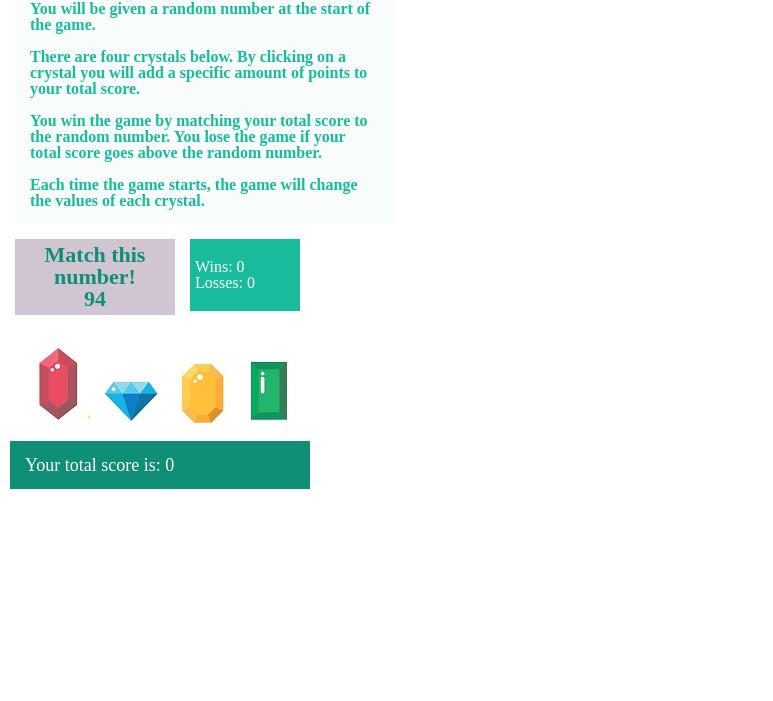
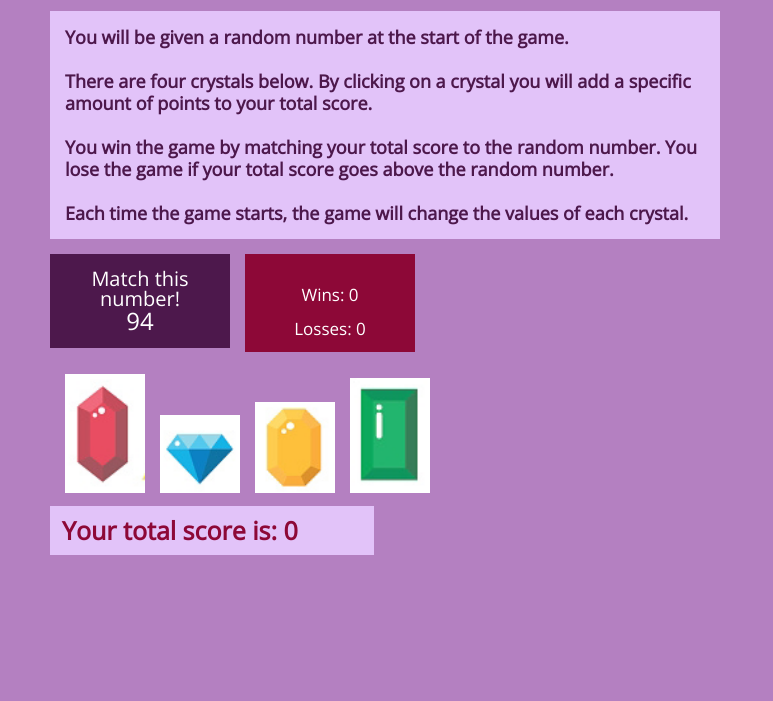
Before and after one commit to daniella-bueso/Crystals-Game, a plain HTML site: page index.html in a window 1280 px wide. Shown: the part 99-800 px from the top of the page, without its empty margins (0-773 px from the left). Drawn offline with nearby package versions, Linux system fonts and the light colour scheme.

Commit message:
Completed

```diff
--- a/assets/css/style.css
+++ b/assets/css/style.css
@@ -1,70 +1,88 @@
 body {
-	background-image: url("..//images/purple-blue.png")
+	background-color: #b480c1;
 }
 
 h1 {
-	background-color: #18bc9c;
-	font-size: 30px;
+	background-color: #8d0837;
+	font-size: 55px;
+	font-family: 'Berkshire Swash', cursive;
 	color: #ffffff;
 	padding: 15px;
-	font-weight: bold;
-	width: 250px;
+	width: 450px;
 	margin-top: 10px;
-	margin-left: 15px;
+	margin-left: 50px;
 }
 
 .instructions {
-	width: 350px;
-	background-color: #f8fcfb;
-	color: #18bc9c;
-	font-size: 16px;
+	width: 640px;
+	background-color: #e2c3f9;
+	color: #4d184c;
+	font-size: 18px;
 	font-weight: bold;
+	font-family: 'Open Sans', sans-serif;
+	line-height: 22px;
 	padding: 15px;
 	margin-top: 15px;
-	margin-left: 15px;
+	margin-left: 50px;
 	margin-bottom: 15px;
 }
 
 .container {
 	width: 600px;
-	height: 100px;
+	height: 120px;
 }
 
 .guessthis {
 	float:left;
-	background-color: #d0c6d3;
-	color: #0f8f76;
+	background-color: #4d184c;
+	color: #ffffff;
 	width: 150px;
-	font-size: 22px;
-	font-weight: bold;
-	margin-left: 15px;
+	font-size: 20px;
+	font-family: 'Open Sans', sans-serif;
+	margin-left: 50px;
 	text-align: center;
-	padding: 5px;
+	padding: 15px;
 }
+
+.value {
+	font-size: 24px;
+	font-family: 'Open Sans', sans-serif;
+}
+
 .progress {
 	float:left;
-	background-color: #18bc9c;
+	text-align: center;
+	background-color: #8d0837;
 	color: #ffffff;
-	width: 100px;
+	width: 160px;
+	font-size: 17px;
+	font-family: 'Open Sans', sans-serif;
 	margin-left: 15px;
-	padding: 20px 5px;
+	padding: 15px 5px;
+}
+
+#status {
+	font-size: 20px;
 }
 
 .crystals {
 	float:none;
-	margin-left: 20px;
+	margin-left: 50px;
 }
 .crystalImg {
 	float:none;
-	margin-left: 10px;
+	margin-left: 15px;
+	width: 80px;
 }
 
 .totalscore {
-	width: 270px;
-	background-color: #0f8f76;
-	color: #ffffff;
-	padding: 15px;
-	margin-left: 10px;
+	width: 300px;
+	background-color: #e2c3f9;
+	color: #8d0837;
+	font-family: 'Open Sans', sans-serif;
+	font-size: 25px;
+	font-weight: bold;
+	padding: 12px;
+	margin-left: 50px;
 	margin-top: 10px;
-	font-size: 18px;
 }
--- a/assets/javascript/game.js
+++ b/assets/javascript/game.js
@@ -11,29 +11,76 @@ $(document).ready(function() {
 	$("#loss").text("Losses: " + losses);
 
 // =========================================================================================================================
-	newCrystals();
+	numCrystals();
 	startGame();
 
 // FUNCTIONS
 
+	//Function to startgame
+	function startGame () {
+		//clears the score for number to match
+		totalScore = 0;
+		$(".totalscore").text("Your total score is: " + totalScore);
+
+		// function to generate random number to guess for player to match
+		function randomIntFromInterval(min,max) {
+			return Math.floor(Math.random()*(max-min+1)+min);
+		}
+
+		var numberToGuess = randomIntFromInterval(19,120);
+		//prints value of totalscore to html
+		$(".value").text(numberToGuess);
+
+		// when any crystal is clicked, update total score and display value as well.
+		$('.crystalImg').on('click', function(){
+		    totalScore = totalScore + parseInt($(this).data('num'));
+
+			$(".totalscore").text("Your total score is: " + totalScore);
+			$("#status").empty();
+			// If total score equals number to guess, then increase wins and re-start game
+			if (totalScore == numberToGuess){
+				$("#status").text("YOU WON!!!");
+				wins++;
+				$("#wins").text("Wins: " + wins);
+				console.log(wins);
+				$(".crystals").empty();
+				numCrystals();
+				startGame();
+			}
+
+			//else if total score is greater than number to guess, increase losses and also re-start game
+			else if (totalScore > numberToGuess){
+				$("#status").text("YOU LOST!");
+				losses++;
+				$("#losses").text("Losses: " + losses);
+				console.log(losses);
+				$(".crystals").empty();
+				numCrystals();
+				startGame();
+			}
+		})
+	}
+
 	// function to generate random numbers for each crystal
-	function newCrystals () {
+	function numCrystals () {
 		var numbers = [];
+		//while the amount of numbers generated if less than 4, continue to get more random numbers
 			while(numbers.length < 4) {
 				var ranNum = Math.ceil(Math.random()*12);
 				console.log(ranNum);
 
-				var found = false;
+				//if ranNum repeats, generate another number, so each crystal have different ran numbers
+				var numFound = false;
 				for (var i = 0; i < numbers.length; i++){
 					if (numbers[i] == ranNum){
-						found = true; break
+						numFound = true; break
 					}
 				}
-				if(!found)numbers[numbers.length]=ranNum;
+				if(!numFound)numbers[numbers.length]=ranNum;
 			}
 			console.log(numbers);
 
-			// Loop so the random numbers generated are match with a crystal image
+			// Loop to match random numbers generated with a crystal image
 			for (var i = 0; i < numbers.length; i++) {
 				var imgCrys = $('<img>');
 				imgCrys.attr({
@@ -46,48 +93,4 @@ $(document).ready(function() {
 			}
 	}
 
-
-	function startGame () {
-		totalScore = 0;
-		$(".totalscore").text("Your total score is: " + totalScore);
-
-		// function to generate random number to guess for player to match
-		function randomIntFromInterval(min,max) {
-			return Math.floor(Math.random()*(max-min+1)+min);
-		}
-
-		var numberToGuess = randomIntFromInterval(19,120);
-
-		$(".value").text(numberToGuess);
-
-		// when any crystal is clicked, update total score and display value as well.
-		$('.crystalImg').on('click', function(){
-		    totalScore = totalScore + parseInt($(this).data('num'));
-
-			$(".totalscore").text("Your total score is: " + totalScore);
-
-			// If total score equals number to guess, then increase wins and re-start game
-			if (totalScore == numberToGuess){
-				$("#status").text("You won!!!");
-				wins++;
-				$("#wins").text("Wins: " + wins);
-				console.log(wins);
-				$(".crystals").empty();
-				newCrystals();
-				startGame();
-			}
-
-			//else if total score is greater than number to guess, increase losses and also re-start game
-			else if (totalScore > numberToGuess){
-				$("#status").text("You lost!");
-				losses++;
-				$("#losses").text("Losses: " + losses);
-				console.log(losses);
-				$(".crystals").empty();
-				newCrystals();
-				startGame();
-			}
-		});
-	}
-
 })
--- a/index.html
+++ b/index.html
@@ -9,6 +9,9 @@
 	<!-- CSS Links -->
 	<link rel="stylesheet" type="text/css" href="assets/css/reset.css">
 	<link rel="stylesheet" type="text/css" href="assets/css/style.css">
+
+	<!-- Fonts -->
+	<link href="https://fonts.googleapis.com/css?family=Berkshire+Swash|Open+Sans" rel="stylesheet">
 
 	<!-- jQuery Link -->
 	<script src="https://code.jquery.com/jquery-3.2.1.min.js" integrity="sha256-hwg4gsxgFZhOsEEamdOYGBf13FyQuiTwlAQgxVSNgt4=" crossorigin="anonymous"></script>
@@ -36,8 +39,9 @@
 		</div>
 
 		<div class="progress">
-			<p id="status"> </p>
+			<p id="status"> </p><br>
 			<p id="wins"> Wins: 0 </p>
+			<br>
 			<p id="losses">Losses: 0</p>
 		</div>
 	</div>
@@ -45,7 +49,7 @@
 	<div class="crystals">
 		</div>
 
-	<div class="totalscore data-num">
+	<div class="totalscore">
 		<h3> Your total score is </h3>
 	</div>
 
```
